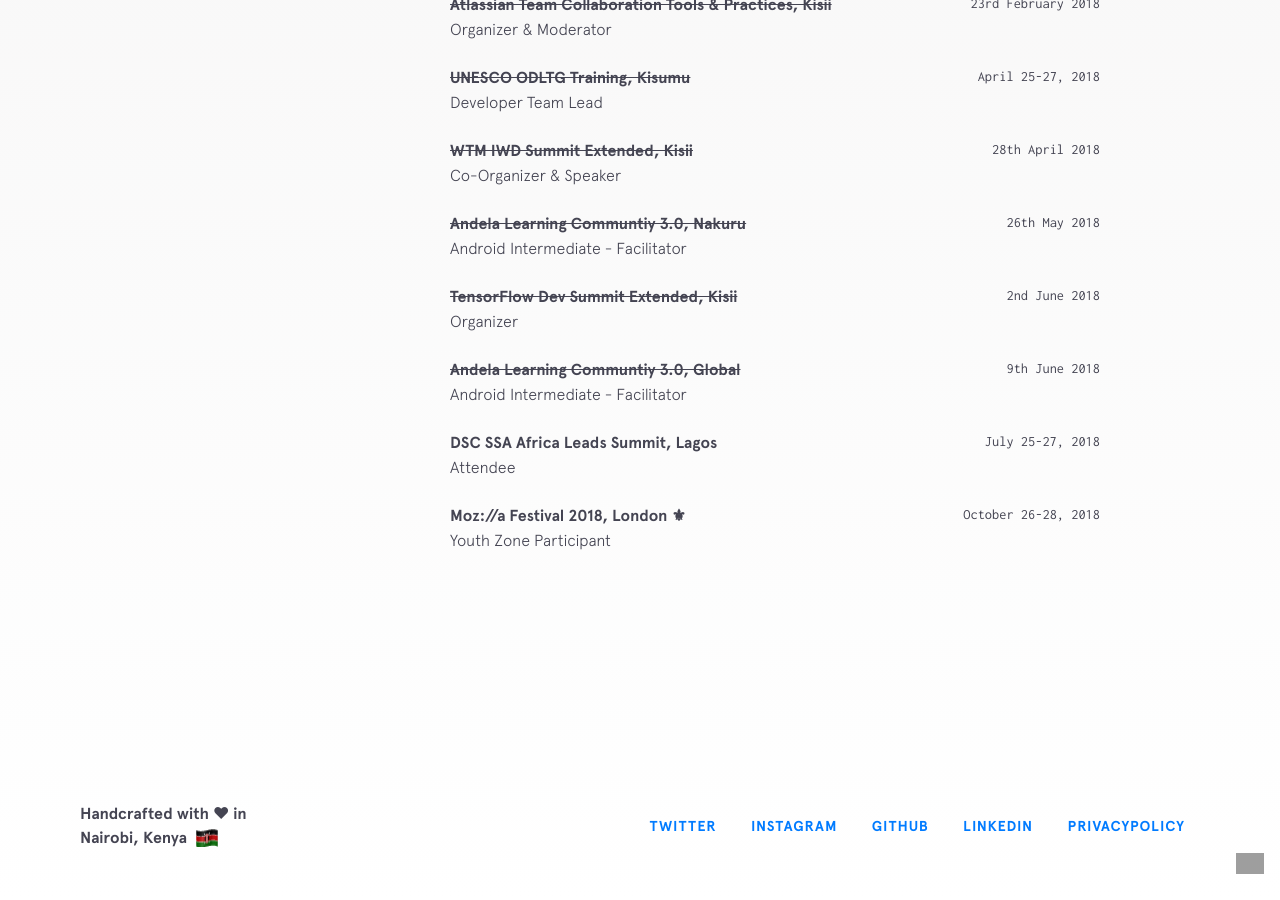
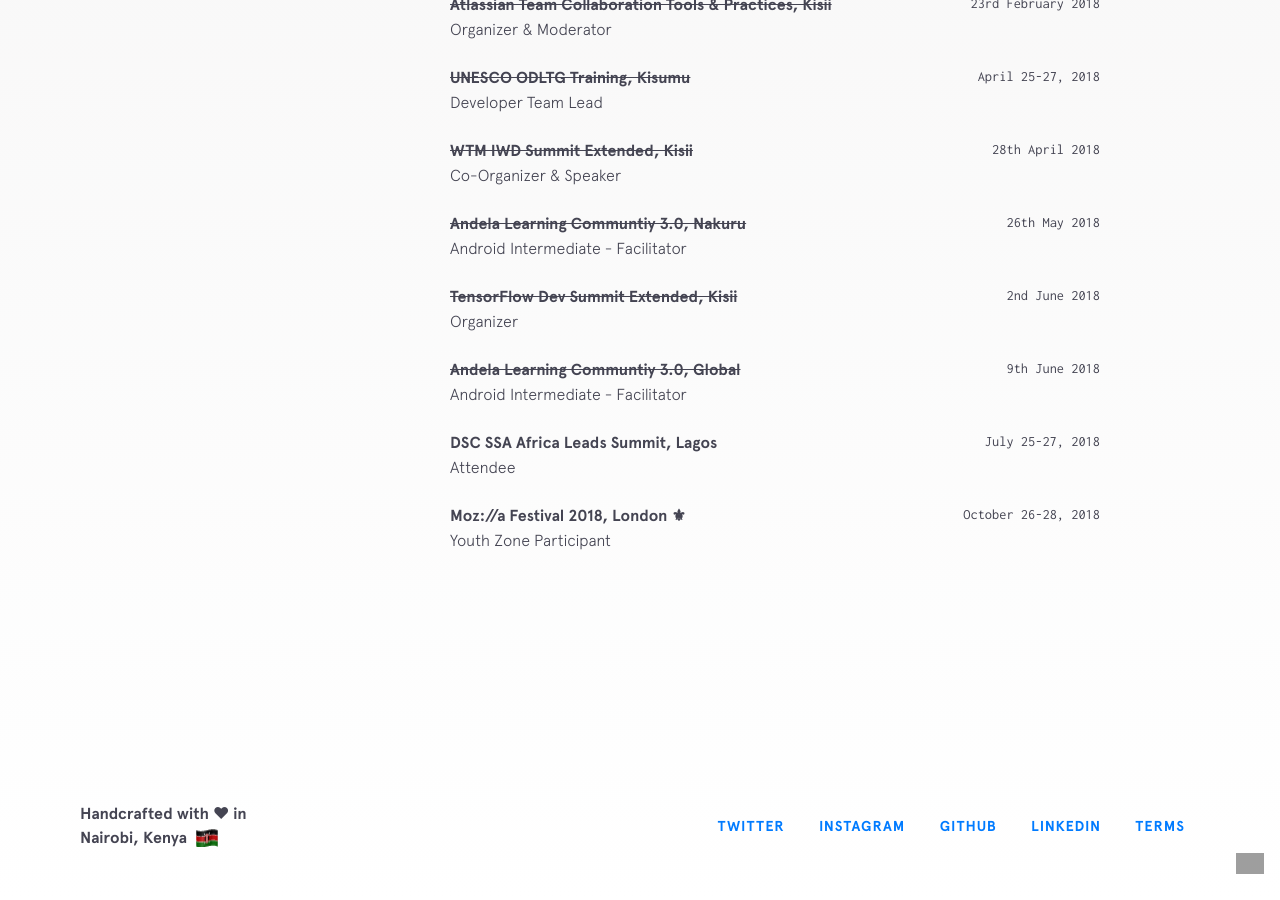
Before and after one commit to Timtech4u/timtech4u.github.io, a Jekyll site: the page built from index.html, in a window 1280 px wide and 900 px high, scrolled down 5913 px. Built offline with Jekyll 4.4.1, drawn with Linux system fonts in a browser that asks for light colours; nearby versions of some CDN libraries; grey boxes are pictures that could not be loaded.

Commit message:
updated terms
Signed-off-by: Kelvin Kamau <kelvinkamau6808@gmail.com>

```diff
--- a/_config.yml
+++ b/_config.yml
@@ -18,8 +18,8 @@
     url: https://github.com/kelvinkamau
   - title: linkedin
     url: https://www.linkedin.com/in/kelvinkamau
-  - title: privacypolicy
-    url: https://www.kelvinkamau.app/PrivacyPolicy/
+  - title: terms
+    url: https://www.kelvinkamau.app/terms/
 
 # Build settings
 markdown: kramdown
--- a/_config_dev.yml
+++ b/_config_dev.yml
@@ -18,8 +18,8 @@
     url: https://github.com/kelvinkamau
   - title: linkedin
     url: https://www.linkedin.com/in/kelvinkamau
-  - title: privacypolicy
-    url: https://www.kelvinkamau.app/PrivacyPolicy/
+  - title: terms
+    url: https://www.kelvinkamau.app/terms/
 
 # Build settings
 markdown: kramdown
--- a/_data/other-projects.yml
+++ b/_data/other-projects.yml
@@ -1,7 +1,7 @@
 - name: FormFireJS
   url: https://www.kelvinkamau.app/FormFireJS/
   code: https://www.kelvinkamau.app/FormFireJS/
-  description: A <a href="https://www.kelvinkamau.app/FormFireJS" target="_blank">simple library</a> to help you send all form data from your website contact form to the <a href="https://firebase.google.com/">Firebase</a> real-time database.
+  description: A <a href="https://www.kelvinkamau.app/FormFireJS" target="_blank">simple library</a> to help you send all form data from your website contact form to the <a href="https://firebase.console.google.com/" target="_blank">Firebase</a> real-time database.
   used:
     - thing: JavaScript
     - thing: Firebase
```
